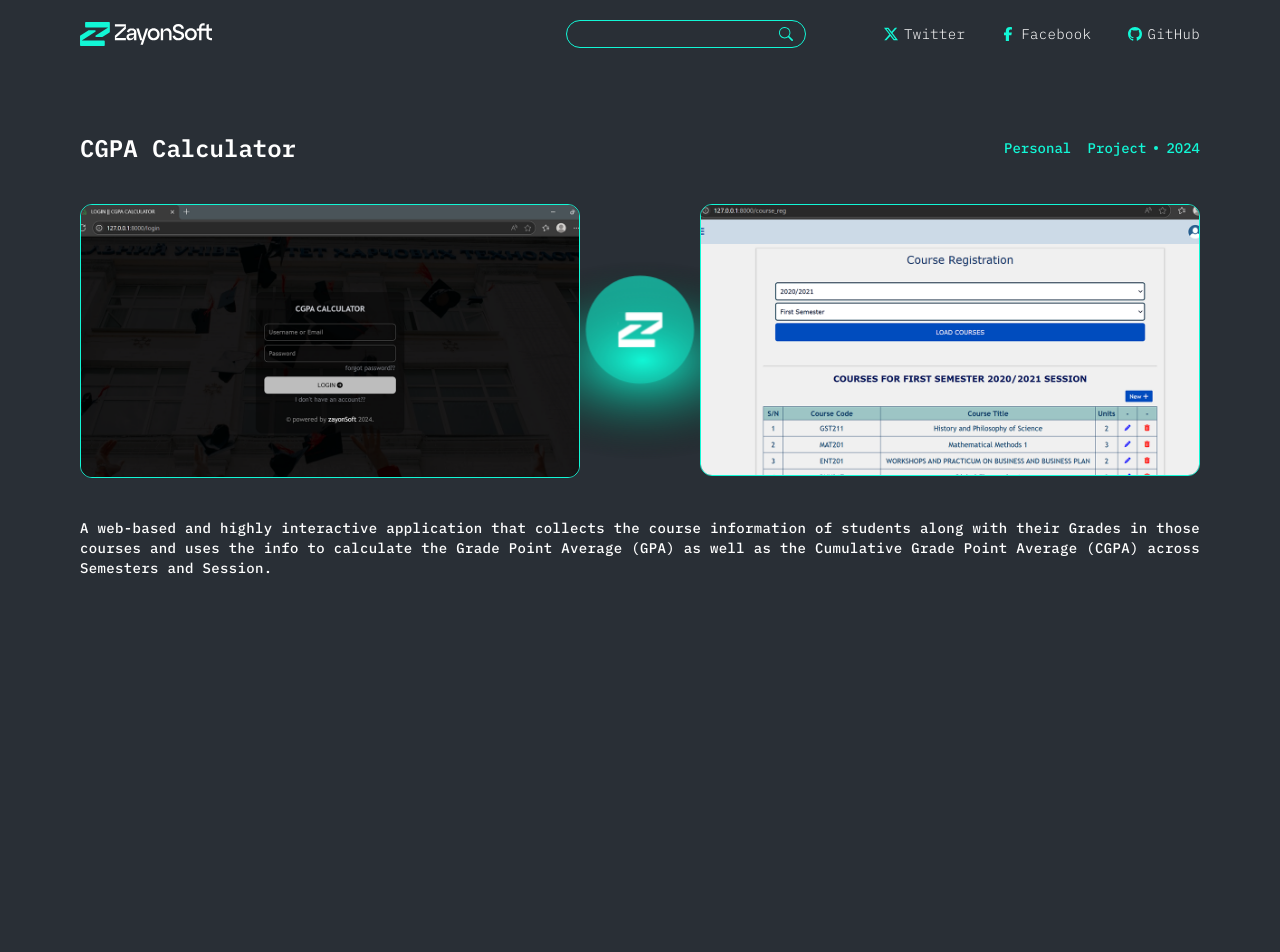
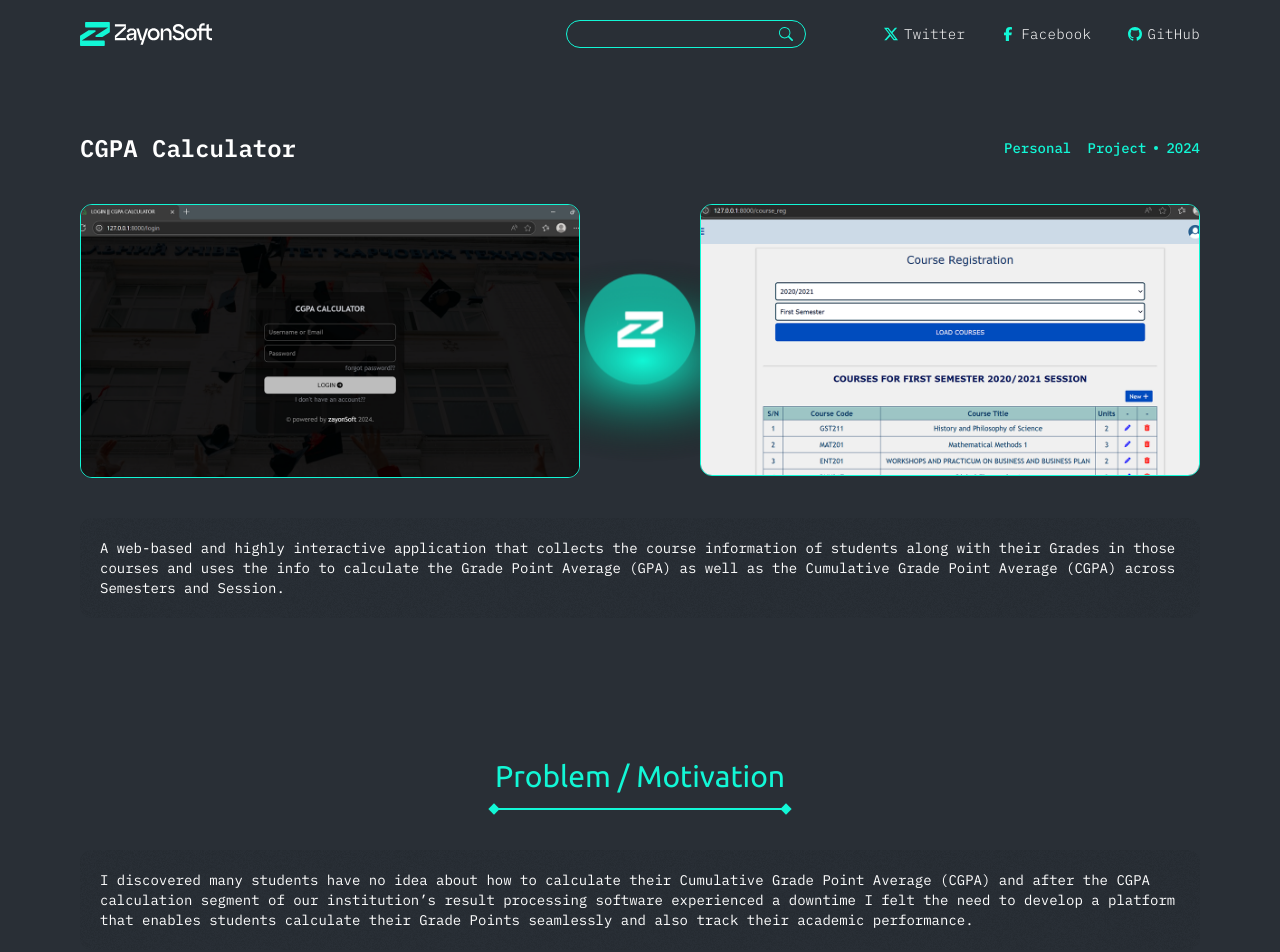
Before and after one commit to zayonsoft/zayonsoft-portfolio, a Next.js app: page /projects/testing in a window 1280 px wide. Shown: the top 952 px of the page. Before the commit the page ends 800 px from the top, so only its background shows below. Built offline with nearby package versions, Linux system fonts and the light colour scheme.

Commit message:
Done with Motivation Section of The Sample Project Page

```diff
--- a/app/globals.css
+++ b/app/globals.css
@@ -77,6 +77,10 @@
   height: 2px;
 }
 
+.text-bg-design {
+  background: url(../public/showcase_imgs/ptext_bg.png);
+}
+
 .pop-logo {
   background: url(../public/logo_pulse.svg);
   background-size: 100%;
--- a/app/projects/testing/Content.tsx
+++ b/app/projects/testing/Content.tsx
@@ -2,6 +2,7 @@ import fs from "fs/promises";
 import path from "path";
 import { BsFillEmojiFrownFill } from "react-icons/bs";
 import Hero from "./Hero";
+import Motivation from "./Motivation";
 
 type DataProps = {
   id: string;
@@ -11,6 +12,7 @@ type DataProps = {
   year: string;
   type: string;
   overview: string;
+  problem: string;
   project_images: string[];
   tech_stack_image: string[];
   features: string[];
@@ -42,6 +44,7 @@ export default async function Content() {
             hero_img1={data.hero_images[0]}
             hero_img2={data.hero_images[1]}
           />
+          <Motivation problem={data.problem} />
         </section>
       );
     } else {
--- a/app/projects/testing/Hero.tsx
+++ b/app/projects/testing/Hero.tsx
@@ -18,7 +18,7 @@ export default function Hero({
   hero_img2,
 }: HeroProps) {
   return (
-    <section className="grid gap-10 py-10">
+    <section className="grid gap-10 py-10 pb-20">
       <div
         className={`${ibmPlexMono.className} flex justify-between items-center max-[701px]:grid max-[701px]:justify-stretch max-[701px]:gap-1`}
       >
@@ -36,27 +36,30 @@ export default function Hero({
         <div className="relative grid gap-30 grid-cols-2 max-[901px]:gap-20 max-[701px]:gap-10 max-[701px]:grid-cols-1">
           <div>
             <Image
-              className="h-auto rounded-xl border-[#12F7D6] border-[1.5px]"
+              className="h-auto rounded-xl border-[#12F7D6] border-[1.5px] select-none"
               src={hero_img1}
               width={10000}
               height={1000}
               alt="Hero Image 1"
+              draggable={false}
             />
           </div>
           <div>
             <Image
-              className="h-auto rounded-xl border-[#12F7D6] border-[1.5px]"
+              className="h-auto rounded-xl border-[#12F7D6] border-[1.5px] select-none"
               src={hero_img2}
               width={10000}
               height={1000}
               alt="Hero Image 2"
+              draggable={false}
             />
           </div>
         </div>
       </div>
       <div className="relative">
+        <div className="absolute rounded-xl text-bg-design left-0 right-0 top-0 bottom-0 opacity-[8%]"></div>
         <p
-          className={`text-white ${ibmPlexMono.className} tracking-wide font-medium text-sm max-[701px]:font-normal max-[701px]:text-[13px]`}
+          className={`relative rounded-xl p-5 text-white ${ibmPlexMono.className} font-normal text-sm max-[701px]:font-normal max-[701px]:text-[13px]`}
         >
           {overview}
         </p>
--- /dev/null
+++ b/app/projects/testing/Motivation.tsx
@@ -0,0 +1,28 @@
+import FancyUnderline from "@/components/general/FancyUnderline";
+import { ibmPlexMono, ubuntu } from "@/components/landing/Main";
+
+type MotivationProps = {
+  problem: string;
+};
+export default function Motivation({ problem }: MotivationProps) {
+  return (
+    <section className="grid py-15 gap-10">
+      <div className="grid gap-3.5 justify-items-center w-fit justify-self-center">
+        <h1 className={`text-[#12F7D6] text-3xl ${ubuntu.className}`}>
+          Problem / Motivation
+        </h1>
+        <div className="w-full">
+          <FancyUnderline />
+        </div>
+      </div>
+      <div className="relative">
+        <div className="absolute rounded-xl text-bg-design left-0 right-0 top-0 bottom-0 opacity-[8%]"></div>
+        <p
+          className={`relative rounded-xl p-5 text-white ${ibmPlexMono.className} font-normal text-sm max-[701px]:font-normal max-[701px]:text-[13px]`}
+        >
+          {problem}
+        </p>
+      </div>
+    </section>
+  );
+}
--- a/public/data/data.json
+++ b/public/data/data.json
@@ -7,7 +7,7 @@
     "year": "2024",
     "type": "Personal  Project",
     "overview": "A web-based and highly interactive application that collects the course information of students along with their Grades in those courses and uses the info to calculate the Grade Point Average (GPA) as well as the Cumulative Grade Point Average (CGPA) across Semesters and Session.",
-    "problem": "A discovered many students have no idea about how to calculate their Cumulative Grade Point Average (CGPA) and after the CGPA calculation segment of our institution’s result processing software experienced a downtime I felt the need to create a platform that enables students calculate their Grade Points seamlessly and also track their academic performance.",
+    "problem": "I discovered many students have no idea about how to calculate their Cumulative Grade Point Average (CGPA) and after the CGPA calculation segment of our institution’s result processing software experienced a downtime I felt the need to develop a platform that enables students calculate their Grade Points seamlessly and also track their academic performance.",
     "project_images": [
       ["", ""],
       ["", ""],
```
Also changed, not shown: public/cgpa_calculator/project00.png (added), public/cgpa_calculator/project01.png (added).
